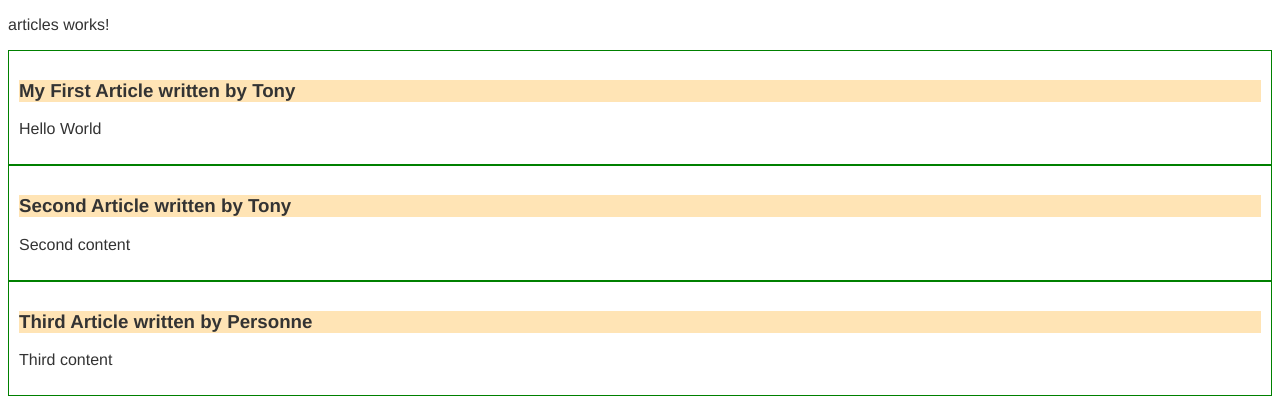
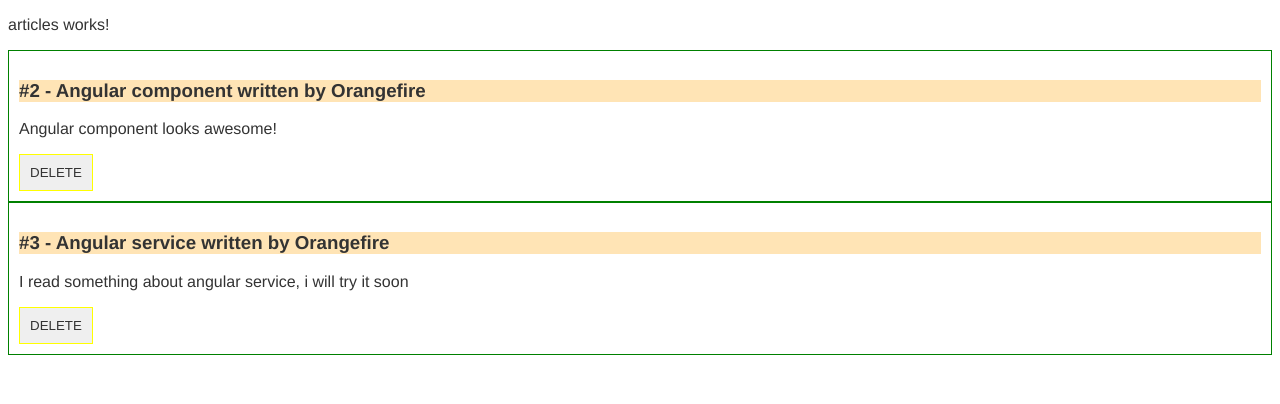
Before and after one commit to Polytech-Paris-Sud-Web/TP_LIM, an Angular app: page / in a window 1280 px wide. Shown: the top 404 px of the page. Built offline with nearby package versions, Linux system fonts and the light colour scheme; data requests are answered from the project's data file.

Commit message:
first service done

```diff
--- /dev/null
+++ b/db.json
@@ -0,0 +1,16 @@
+{
+  "articles": [
+    {
+      "id": 2,
+      "title": "Angular component",
+      "content": "Angular component looks awesome!",
+      "authors": "Orangefire"
+    },
+    {
+      "id": 3,
+      "title": "Angular service",
+      "content": "I read something about angular service, i will try it soon",
+      "authors": "Orangefire"
+    }
+  ]
+}
--- a/package.json
+++ b/package.json
@@ -20,6 +20,7 @@
     "@angular/platform-browser-dynamic": "~11.1.2",
     "@angular/router": "~11.1.2",
     "rxjs": "~6.6.0",
+    "rxjs-compat": "^6.6.6",
     "tslib": "^2.0.0",
     "zone.js": "~0.11.3"
   },
--- a/src/app/app.module.ts
+++ b/src/app/app.module.ts
@@ -1,10 +1,12 @@
 import { NgModule } from '@angular/core';
 import { BrowserModule } from '@angular/platform-browser';
+import {HttpClientModule} from '@angular/common/http';
 
 import { AppRoutingModule } from './app-routing.module';
 import { AppComponent } from './app.component';
 import { ArticleComponent } from './article/article.component';
 import { ArticlesComponent } from './articles/articles.component';
+import { ArticleService } from "./article.service";
 @NgModule({
   declarations: [
     AppComponent,
@@ -13,9 +15,10 @@
   ],
   imports: [
     BrowserModule,
+    HttpClientModule,
     AppRoutingModule
   ],
-  providers: [],
+  providers: [ArticleService],
   bootstrap: [AppComponent]
 })
 export class AppModule { }
--- /dev/null
+++ b/src/app/article.service.ts
@@ -0,0 +1,19 @@
+import { Injectable } from '@angular/core';
+import {HttpClient} from "@angular/common/http";
+import {Observable} from "rxjs/Observable";
+import { Article } from "./article/article";
+
+@Injectable({
+  providedIn: 'root'
+})
+export class ArticleService {
+
+  constructor(private http : HttpClient) { }
+  public getArticles(): Observable<Article[]> {
+    return this.http.get<Article[]>("http://localhost:3000/articles");
+  }
+  public deleteArticle(id: number): Observable<{}> {
+    const url = "http://localhost:3000/articles/"+ id
+    return this.http.delete(url);
+  }
+}
--- a/src/app/article/article.component.html
+++ b/src/app/article/article.component.html
@@ -1,4 +1,7 @@
 <div class="success">
-    <h3 id="title"> {{this.title}} written by {{this.author}} </h3>
-    <p> {{this.content}} </p>
+    <div *ngIf="article">
+        <h3 id="title"> #{{article.id}} - {{article.title}} written by {{article.authors}} </h3>
+        <p> {{article.content}} </p>
+        <button class="warning" (click)="deleteArticle(article.id)">DELETE</button>
+    </div>
 </div>
--- a/src/app/article/article.component.ts
+++ b/src/app/article/article.component.ts
@@ -1,4 +1,6 @@
 import { Component, Input, OnInit } from '@angular/core';
+import { Article } from './article';
+import { ArticleService } from "../article.service";
 
 @Component({
   selector: 'app-article',
@@ -8,16 +10,20 @@
 export class ArticleComponent implements OnInit {
 
   @Input()
-  title: string;
-  @Input()
-  author: string;
-  @Input("customContent")
-  content: string;
+  article: Article;
 
-  constructor(){
-    this.title = 'Name';
-    this.author = 'Tony';
-    this.content = 'Hello World';
+  constructor(private articleService: ArticleService){
+    this.article = {id: 0, title: 'Name', authors: 'Tony', content:'Hello World'}
+  }
+
+  deleteArticle(id: number) {
+    console.log("deleteArticle" + id)
+
+    return this.articleService.deleteArticle(id).subscribe(
+      () => {
+        console.log("article deleted")
+      }
+    );
   }
 
   ngOnInit(): void {
--- a/src/app/article/article.ts
+++ b/src/app/article/article.ts
@@ -1,5 +1,6 @@
-export interface IArticle {
+export interface Article {
+  id: number;
   title: string;
-  author: string;
+  authors: string;
   content: string;
 }
--- a/src/app/articles/articles.component.html
+++ b/src/app/articles/articles.component.html
@@ -1,4 +1,2 @@
 <p>articles works!</p>
-<div *ngFor="let article of articles">
-    <app-article [title]="this.article.title" [author]="this.article.author" [customContent]="this.article.content"></app-article>
-</div>
+<app-article *ngFor="let article of this.articles" [article]="article"></app-article>
--- a/src/app/articles/articles.component.ts
+++ b/src/app/articles/articles.component.ts
@@ -1,5 +1,8 @@
 import { Component, OnInit } from '@angular/core';
-import { IArticle } from '../article/article';
+import { ArticleService } from "../article.service";
+import { Article } from "../article/article";
+import {Observable} from "rxjs/Observable";
+import { ThrowStmt } from '@angular/compiler';
 
 @Component({
   selector: 'app-articles',
@@ -7,11 +10,19 @@
   styleUrls: ['./articles.component.scss']
 })
 export class ArticlesComponent implements OnInit {
-  articles: IArticle[] = [{ title: 'My First Article', author:'Tony', content: 'Hello World' },
-  { title: 'Second Article', author:'Tony', content: 'Second content' },
-  { title: 'Third Article', author:'Personne', content: 'Third content' }]
-  constructor() { }
 
-  ngOnInit(): void { }
+  public articles: Article[] = [];
+
+  constructor(private articleService: ArticleService) {
+  }
+
+  ngOnInit() {
+    this.articleService.getArticles().subscribe(
+      (articles) => {
+        this.articles = articles
+        console.log(articles);
+      }
+    );
+  }
 
 }
```
Also changed, not shown: 2 other files (tests, documents, lock files or other folders).
